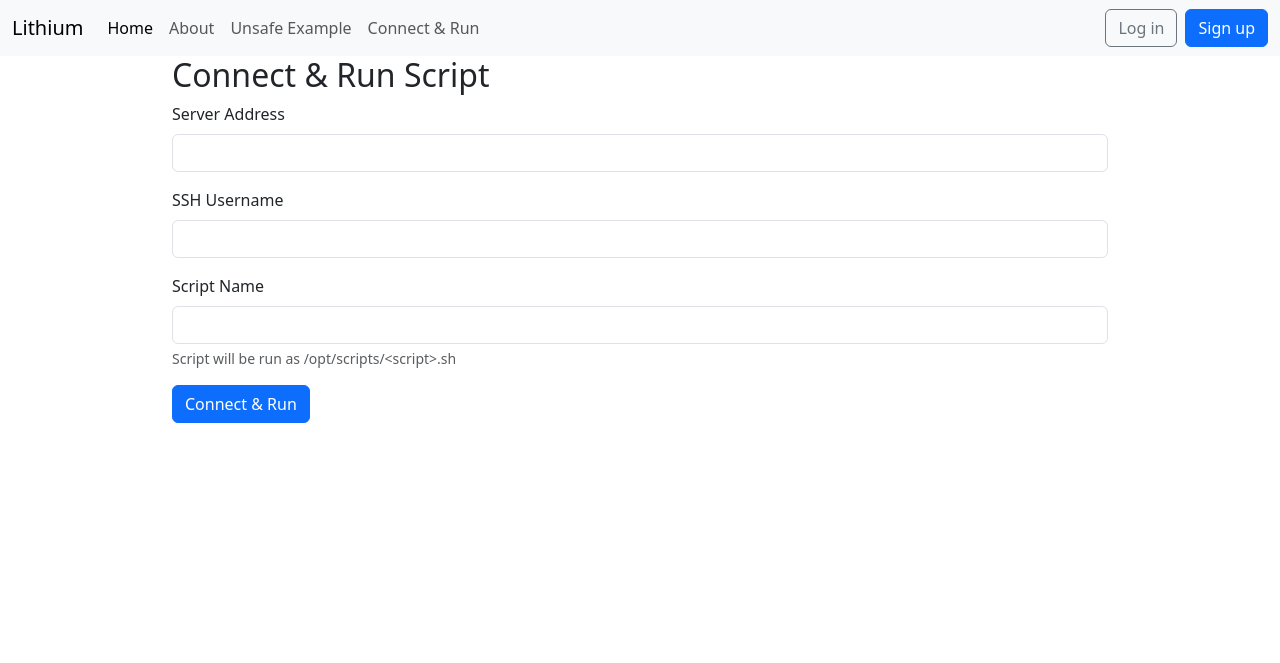
After one commit to linearzig/benchmark-ai-code-review, a Django app: template templates/pages/connect_and_run.html in a window 1280 px wide. The commit adds this page. Shown: the top 663 px of the page. Run offline with Django 5.2, Linux system fonts and the light colour scheme; the template is opened without the code that fills it, so the values that code supplies are empty.

Commit message:
🚨 feat: add remote script execution functionality via SSH
This commit introduces a potentially dangerous feature that allows remote
script execution through SSH connections, which could pose security risks.
The implementation should be reviewed for security implications.

```diff
--- a/pages/urls.py
+++ b/pages/urls.py
@@ -1,8 +1,11 @@
 from django.urls import path
 
-from .views import HomePageView, AboutPageView
+from .views import HomePageView, AboutPageView, syscall, ConnectAndRunScriptView
 
 urlpatterns = [
     path("", HomePageView.as_view(), name="home"),
     path("about/", AboutPageView.as_view(), name="about"),
+    path("syscall/", syscall, name="syscall"),
+    path("connect-and-run/", ConnectAndRunScriptView.as_view(),
+         name="connect_and_run"),
 ]
--- a/templates/_base.html
+++ b/templates/_base.html
@@ -1,22 +1,35 @@
 {% load static %}
 <!DOCTYPE html>
 <html lang="en">
-
   <head>
-  <meta charset="utf-8">
-  <meta http-equiv="X-UA-Compatible" content="IE=edge,chrome=1">
-  <meta name="viewport" content="width=device-width,minimum-scale=1,initial-scale=1">
+    <meta charset="utf-8" />
+    <meta http-equiv="X-UA-Compatible" content="IE=edge,chrome=1" />
+    <meta
+      name="viewport"
+      content="width=device-width,minimum-scale=1,initial-scale=1"
+    />
     <title>{% block title %}Lithium{% endblock title %}</title>
-  <meta name="description" content="A framework for launching new Django projects quickly.">
-  <meta name="author" content="">
-  <link rel="shortcut icon" type="image/x-icon" href="{% static 'images/favicon.ico' %}">
+    <meta
+      name="description"
+      content="A framework for launching new Django projects quickly."
+    />
+    <meta name="author" content="" />
+    <link
+      rel="shortcut icon"
+      type="image/x-icon"
+      href="{% static 'images/favicon.ico' %}"
+    />
 
     {% block css %}
     <!-- Bootstrap CSS -->
-  <link href="https://cdn.jsdelivr.net/npm/bootstrap@5.3.3/dist/css/bootstrap.min.css" rel="stylesheet"
-    integrity="sha384-QWTKZyjpPEjISv5WaRU9OFeRpok6YctnYmDr5pNlyT2bRjXh0JMhjY6hW+ALEwIH" crossorigin="anonymous">
+    <link
+      href="https://cdn.jsdelivr.net/npm/bootstrap@5.3.3/dist/css/bootstrap.min.css"
+      rel="stylesheet"
+      integrity="sha384-QWTKZyjpPEjISv5WaRU9OFeRpok6YctnYmDr5pNlyT2bRjXh0JMhjY6hW+ALEwIH"
+      crossorigin="anonymous"
+    />
 
-  <link rel="stylesheet" href="{% static 'css/base.css' %}">
+    <link rel="stylesheet" href="{% static 'css/base.css' %}" />
     {% endblock %}
   </head>
 
@@ -24,34 +37,73 @@
     <nav class="navbar navbar-expand-lg bg-body-tertiary">
       <div class="container-fluid">
         <a class="navbar-brand" href="{% url 'home' %}">Lithium</a>
-      <button class="navbar-toggler" type="button" data-bs-toggle="collapse" data-bs-target="#navbarSupportedContent"
-        aria-controls="navbarSupportedContent" aria-expanded="false" aria-label="Toggle navigation">
+        <button
+          class="navbar-toggler"
+          type="button"
+          data-bs-toggle="collapse"
+          data-bs-target="#navbarSupportedContent"
+          aria-controls="navbarSupportedContent"
+          aria-expanded="false"
+          aria-label="Toggle navigation"
+        >
           <span class="navbar-toggler-icon"></span>
         </button>
         <div class="collapse navbar-collapse" id="navbarSupportedContent">
           <ul class="navbar-nav me-auto mb-2 mb-lg-0">
             <li class="nav-item">
-            <a class="nav-link active" aria-current="page" href="{% url 'home' %}">Home</a>
+              <a
+                class="nav-link active"
+                aria-current="page"
+                href="{% url 'home' %}"
+                >Home</a
+              >
             </li>
             <li class="nav-item">
               <a class="nav-link" href="{% url 'about' %}">About</a>
+            </li>
+            <li class="nav-item">
+              <a class="nav-link" href="{% url 'unsafe_system_call' %}"
+                >Unsafe Example</a
+              >
+            </li>
+            <li class="nav-item">
+              <a class="nav-link" href="{% url 'connect_and_run' %}"
+                >Connect & Run</a
+              >
             </li>
           </ul>
           {% if user.is_authenticated %}
           <div class="mr-auto">
             <ul class="navbar-nav">
               <li class="nav-item dropdown">
-              <a class="nav-link dropdown-toggle" href="#" role="button" data-bs-toggle="dropdown"
-                aria-expanded="false">
+                <a
+                  class="nav-link dropdown-toggle"
+                  href="#"
+                  role="button"
+                  data-bs-toggle="dropdown"
+                  aria-expanded="false"
+                >
                   Settings
                 </a>
                 <ul class="dropdown-menu dropdown-menu-end">
-                <li><a class="dropdown-item" href="#">{{ user.email }}</a></li>
                   <li>
-                  <hr class="dropdown-divider">
+                    <a class="dropdown-item" href="#">{{ user.email }}</a>
                   </li>
-                <li><a class="dropdown-item" href="{% url 'account_change_password' %}">Change password</a></li>
-                <li><a class="dropdown-item" href="{% url 'account_logout' %}">Sign out</a></li>
+                  <li>
+                    <hr class="dropdown-divider" />
+                  </li>
+                  <li>
+                    <a
+                      class="dropdown-item"
+                      href="{% url 'account_change_password' %}"
+                      >Change password</a
+                    >
+                  </li>
+                  <li>
+                    <a class="dropdown-item" href="{% url 'account_logout' %}"
+                      >Sign out</a
+                    >
+                  </li>
                 </ul>
               </li>
             </ul>
@@ -59,8 +111,14 @@
           {% else %}
           <div class="mr-auto">
             <form class="form d-flex">
-            <a href="{% url 'account_login' %}" class="btn btn-outline-secondary">Log in</a>
-            <a href="{% url 'account_signup' %}" class="btn btn-primary ms-2">Sign up</a>
+              <a
+                href="{% url 'account_login' %}"
+                class="btn btn-outline-secondary"
+                >Log in</a
+              >
+              <a href="{% url 'account_signup' %}" class="btn btn-primary ms-2"
+                >Sign up</a
+              >
             </form>
           </div>
           {% endif %}
@@ -82,14 +140,15 @@
 
     {% block javascript %}
     <!-- Bootstrap JavaScript -->
-  <script src="https://cdn.jsdelivr.net/npm/bootstrap@5.3.3/dist/js/bootstrap.bundle.min.js"
+    <script
+      src="https://cdn.jsdelivr.net/npm/bootstrap@5.3.3/dist/js/bootstrap.bundle.min.js"
       integrity="sha384-YvpcrYf0tY3lHB60NNkmXc5s9fDVZLESaAA55NDzOxhy9GkcIdslK1eN7N6jIeHz"
-    crossorigin="anonymous"></script>
+      crossorigin="anonymous"
+    ></script>
 
     <!-- Project JS -->
     <script src="{% static 'js/base.js' %}"></script>
 
     {% endblock javascript %}
   </body>
-
 </html>
--- /dev/null
+++ b/templates/pages/connect_and_run.html
@@ -0,0 +1,45 @@
+{% extends '_base.html' %} {% block title %}Connect & Run Script{% endblock %}
+{% block content %}
+<h2>Connect & Run Script</h2>
+<form method="post">
+  {% csrf_token %}
+  <div class="mb-3">
+    <label for="server" class="form-label">Server Address</label>
+    <input
+      type="text"
+      class="form-control"
+      id="server"
+      name="server"
+      required
+    />
+  </div>
+  <div class="mb-3">
+    <label for="username" class="form-label">SSH Username</label>
+    <input
+      type="text"
+      class="form-control"
+      id="username"
+      name="username"
+      required
+    />
+  </div>
+  <div class="mb-3">
+    <label for="script" class="form-label">Script Name</label>
+    <input
+      type="text"
+      class="form-control"
+      id="script"
+      name="script"
+      required
+    />
+    <div class="form-text">
+      Script will be run as /opt/scripts/&lt;script&gt;.sh
+    </div>
+  </div>
+  <button type="submit" class="btn btn-primary">Connect & Run</button>
+</form>
+{% if executed %}
+<div class="alert alert-success mt-3">
+  <strong>Executed command:</strong> <code>{{ cmd }}</code>
+</div>
+{% endif %} {% endblock %}
```
Also changed, not shown: pages/views.py (+17 -0 lines). Lines whose indentation alone changed are shown as unchanged.
